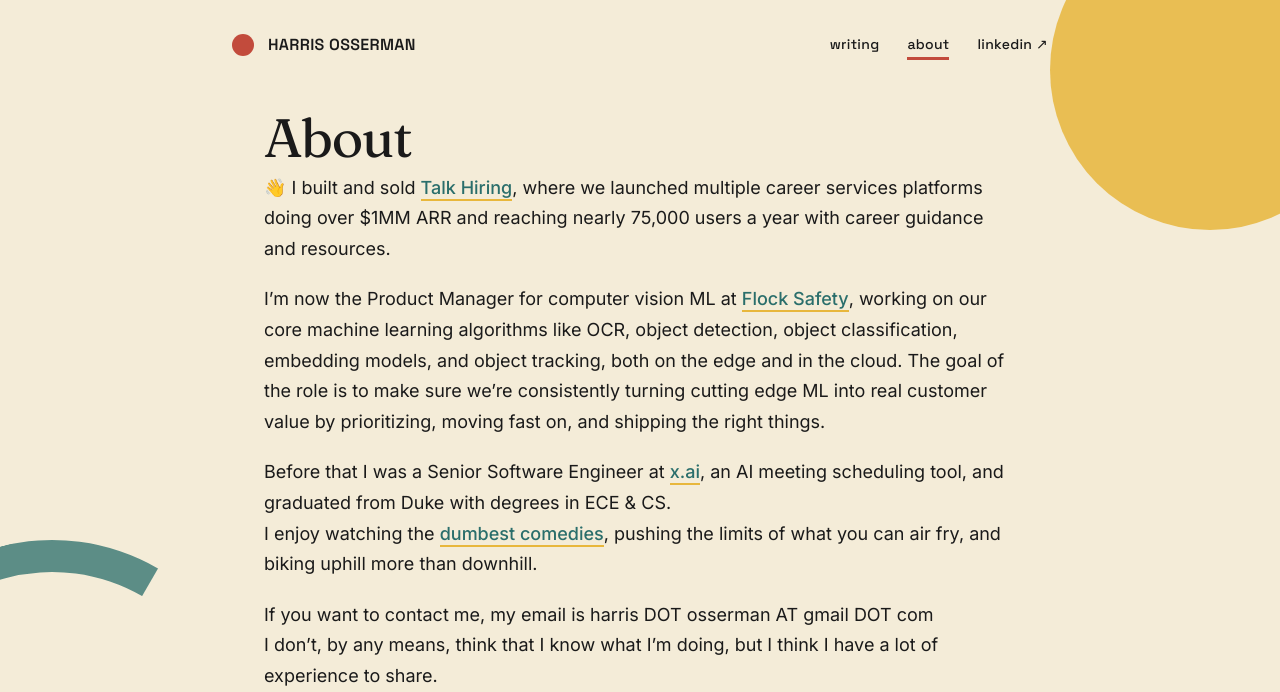
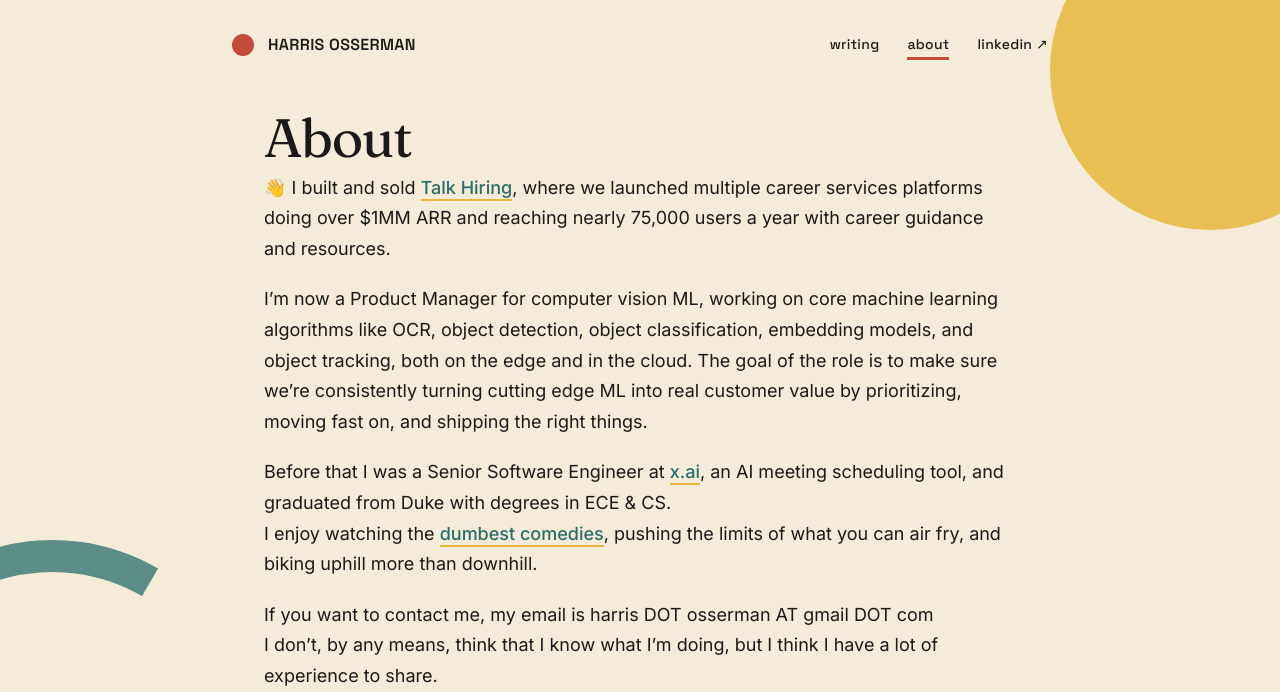
Before and after one commit to harrisosserman/harrisosserman.github.io, a Jekyll site: the page built from about.md, in a window 1280 px wide and 900 px high, cut to the strip 0-692 px from the top of the window. Built offline with Jekyll 4.4.1, drawn with Linux system fonts in a browser that asks for light colours.

Commit message:
Remove Flock Safety references from bio
Co-Authored-By: Claude Opus 4.7 (1M context) <noreply@anthropic.com>

```diff
--- a/_includes/sidebar.html
+++ b/_includes/sidebar.html
@@ -7,7 +7,7 @@
         </a>
       </h1>
       <p class="lead">
-        Built and sold <a href="https://www.talkhiring.com">Talk Hiring</a>. Now PM for computer vision ML at <a href="https://www.flocksafety.com">Flock Safety</a> — OCR, detection, classification, embeddings, and tracking on the edge and in the cloud.
+        Built and sold <a href="https://www.talkhiring.com">Talk Hiring</a>. Now working on computer vision ML: OCR, detection, classification, embeddings, and tracking on the edge and in the cloud.
       </p>
     </div>
 
--- a/_layouts/default.html
+++ b/_layouts/default.html
@@ -35,7 +35,7 @@
       </div>
       <div>
         <h1>A blog about building things, shipping them, and the parts that <em>surprised me.</em></h1>
-        <p>I built and sold <a href="https://blog.acquire.com/startup-acquisition-episode-114/" target="_blank" rel="noopener">Talk Hiring</a>. Now I'm the PM for computer vision ML at <a href="https://www.flocksafety.com">Flock Safety</a>, working on OCR, object detection, classification, embeddings, and tracking, on the edge and in the cloud.</p>
+        <p>I built and sold <a href="https://blog.acquire.com/startup-acquisition-episode-114/" target="_blank" rel="noopener">Talk Hiring</a>. Now working on computer vision ML: OCR, object detection, classification, embeddings, and tracking, on the edge and in the cloud.</p>
       </div>
     </section>
     <div class="social-row">
--- a/about.md
+++ b/about.md
@@ -5,7 +5,7 @@ title: About
 
 👋 I built and sold <a href='https://blog.acquire.com/startup-acquisition-episode-114/' target='_blank' rel='noopener'>Talk Hiring</a>, where we launched multiple career services platforms doing over $1MM ARR and reaching nearly 75,000 users a year with career guidance and resources.
 
-I'm now the Product Manager for computer vision ML at [Flock Safety](https://www.flocksafety.com), working on our core machine learning algorithms like OCR, object detection, object classification, embedding models, and object tracking, both on the edge and in the cloud. The goal of the role is to make sure we're consistently turning cutting edge ML into real customer value by prioritizing, moving fast on, and shipping the right things.
+I'm now a Product Manager for computer vision ML, working on core machine learning algorithms like OCR, object detection, object classification, embedding models, and object tracking, both on the edge and in the cloud. The goal of the role is to make sure we're consistently turning cutting edge ML into real customer value by prioritizing, moving fast on, and shipping the right things.
 
 Before that I was a Senior Software Engineer at [x.ai](https://x.ai/), an AI meeting scheduling tool, and graduated from Duke with degrees in ECE & CS.<br>
 I enjoy watching the [dumbest comedies](https://www.imdb.com/title/tt0109686/), pushing the limits of what you can air fry, and biking uphill more than downhill.
```
